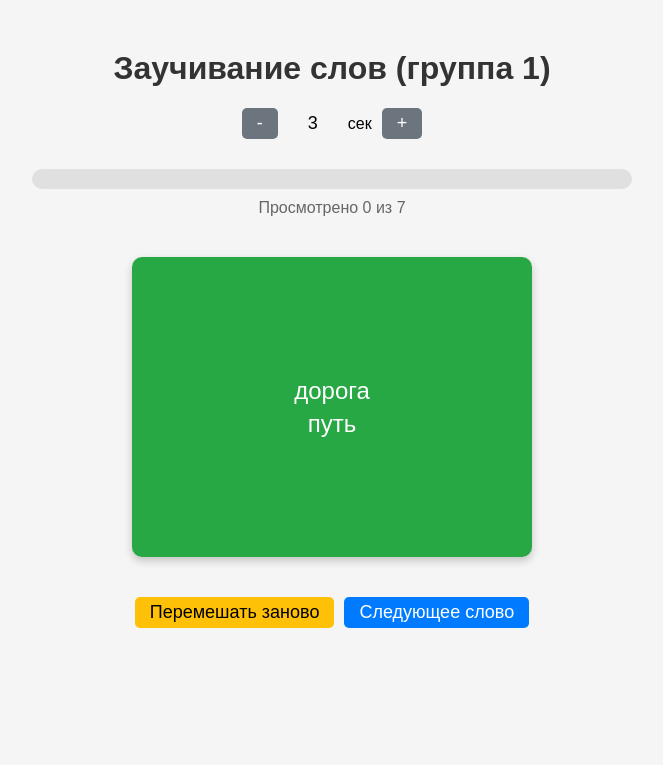
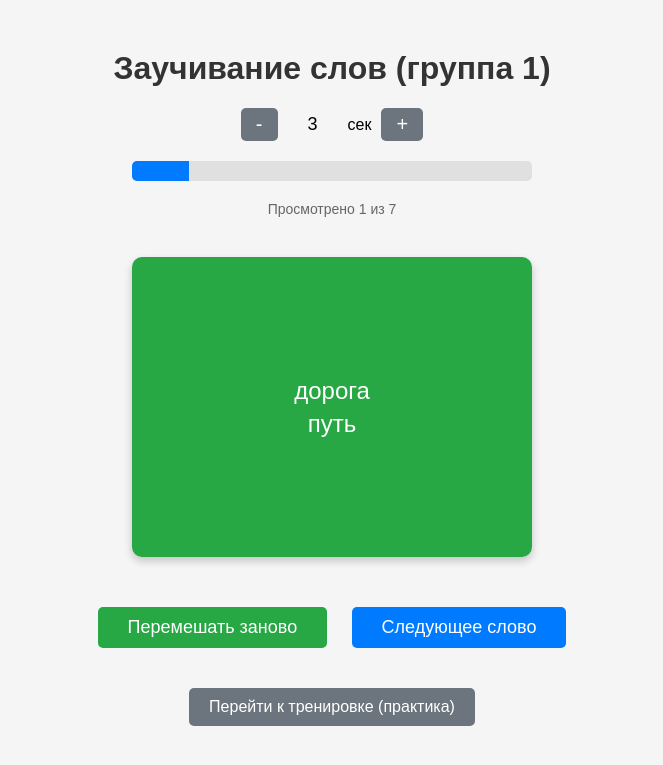
Before and after one commit to AllexxBeresnev/flashcards-var1, a Django app: page /learn/ in a window 1280 px wide. Shown: the top 765 px of the page, without its empty margins (308-971 px from the left). Run offline with Django 5.2, Linux system fonts and the light colour scheme; data comes from the database, SQL or seed files in the repository; both versions use the stored data as it was after the commit.

Commit message:
before voice

```diff
--- a/cards/templates/cards/learn.html
+++ b/cards/templates/cards/learn.html
@@ -3,135 +3,32 @@
 <head>
     <title>Заучивание слов</title>
     <style>
-        body {
-            font-family: Arial, sans-serif;
-            max-width: 600px;
-            margin: 50px auto;
-            text-align: center;
-            background-color: #f5f5f5;
-        }
-        h1 {
-            color: #333;
-        }
-        .interval-control, .progress-section, .action-buttons {
-            margin: 20px auto;
-            display: flex;
-            align-items: center;
-            justify-content: center;
-            gap: 10px;
-        }
-        .interval-btn, .shuffle-btn, .next-btn {
-            padding: 5px 15px;
-            font-size: 18px;
-            border: none;
-            border-radius: 5px;
-            cursor: pointer;
-            color: white;
-        }
-        .interval-btn {
-            background-color: #6c757d;
-        }
-        .interval-btn:hover {
-            background-color: #5a6268;
-        }
-        .shuffle-btn {
-            background-color: #ffc107;
-            color: black;
-        }
-        .shuffle-btn:hover {
-            background-color: #e0a800;
-        }
-        .next-btn {
-            background-color: #007bff;
-        }
-        .next-btn:hover {
-            background-color: #0056b3;
-        }
-        .interval-value {
-            font-size: 18px;
-            min-width: 50px;
-            text-align: center;
-        }
-        .progress-bar {
-            width: 100%;
-            height: 20px;
-            background-color: #e0e0e0;
-            border-radius: 10px;
-            overflow: hidden;
-            margin: 10px 0;
-        }
-        .progress-fill {
-            height: 100%;
-            background-color: #28a745;
-            transition: width 0.3s;
-        }
-        .progress-text {
-            font-size: 16px;
-            color: #666;
-        }
-        .flashcard-container {
-            perspective: 1000px;
-            margin: 40px auto;
-            width: 400px;
-            height: 300px;
-        }
-        .flashcard {
-            width: 100%;
-            height: 100%;
-            position: relative;
-            transition: transform 0.6s;
-            transform-style: preserve-3d;
-            cursor: pointer;
-        }
-        .flashcard.flipped {
-            transform: rotateY(180deg);
-        }
-        .front, .back {
-            position: absolute;
-            width: 100%;
-            height: 100%;
-            backface-visibility: hidden;
-            border-radius: 10px;
-            box-shadow: 0 4px 8px rgba(0,0,0,0.2);
-            display: flex;
-            flex-direction: column;
-            justify-content: center;
-            align-items: center;
-            padding: 20px;
-            box-sizing: border-box;
-            background-color: white;
-        }
-        .front {
-            background-color: #007bff;
-            color: white;
-        }
-        .back {
-            background-color: #28a745;
-            color: white;
-            transform: rotateY(180deg);
-        }
-        .word {
-            font-size: 48px;
-            font-weight: bold;
-        }
-        .translation {
-            font-size: 36px;
-            margin: 10px 0;
-        }
-        .translations-list {
-            font-size: 24px;
-            list-style: none;
-            padding: 0;
-        }
-        .translations-list li {
-            margin: 5px 0;
-        }
-        .image {
-            max-width: 100%;
-            max-height: 150px;
-            margin-top: 10px;
-            border-radius: 5px;
-        }
+        /* стили остаются без изменений (см. предыдущий ответ) */
+        body { font-family: Arial, sans-serif; max-width: 600px; margin: 50px auto; text-align: center; background-color: #f5f5f5; }
+        h1 { color: #333; }
+        .interval-control { margin: 20px auto; display: flex; align-items: center; justify-content: center; gap: 10px; }
+        .interval-btn { padding: 5px 15px; font-size: 20px; background-color: #6c757d; color: white; border: none; border-radius: 5px; cursor: pointer; }
+        .interval-btn:hover { background-color: #5a6268; }
+        .interval-value { font-size: 18px; min-width: 50px; text-align: center; }
+        .progress-container { width: 400px; margin: 20px auto; background-color: #e0e0e0; border-radius: 5px; overflow: hidden; }
+        .progress-bar { height: 20px; background-color: #007bff; width: 0%; transition: width 0.3s; }
+        .progress-text { margin-top: 5px; font-size: 14px; color: #666; }
+        .flashcard-container { perspective: 1000px; margin: 40px auto; width: 400px; height: 300px; }
+        .flashcard { width: 100%; height: 100%; position: relative; transition: transform 0.6s; transform-style: preserve-3d; cursor: pointer; }
+        .flashcard.flipped { transform: rotateY(180deg); }
+        .front, .back { position: absolute; width: 100%; height: 100%; backface-visibility: hidden; border-radius: 10px; box-shadow: 0 4px 8px rgba(0,0,0,0.2); display: flex; flex-direction: column; justify-content: center; align-items: center; padding: 20px; box-sizing: border-box; background-color: white; }
+        .front { background-color: #007bff; color: white; }
+        .back { background-color: #28a745; color: white; transform: rotateY(180deg); }
+        .word { font-size: 48px; font-weight: bold; }
+        .translation { font-size: 36px; margin: 10px 0; }
+        .translations-list { font-size: 24px; list-style: none; padding: 0; }
+        .translations-list li { margin: 5px 0; }
+        .image { max-width: 100%; max-height: 150px; margin-top: 10px; border-radius: 5px; }
+        .next-btn { margin: 10px; padding: 10px 30px; font-size: 18px; background-color: #007bff; color: white; border: none; border-radius: 5px; cursor: pointer; }
+        .next-btn:hover { background-color: #0056b3; }
+        .shuffle-btn { margin: 10px; padding: 10px 30px; font-size: 18px; background-color: #28a745; color: white; border: none; border-radius: 5px; cursor: pointer; }
+        .shuffle-btn:hover { background-color: #218838; }
+        .message { font-size: 18px; color: #666; margin: 20px; }
     </style>
     <script src="https://code.jquery.com/jquery-3.6.0.min.js"></script>
 </head>
@@ -145,13 +42,11 @@
         <button class="interval-btn" id="incrementInterval">+</button>
     </div>
 
-    <div class="progress-section">
-        <div style="width: 100%;">
-            <div class="progress-bar">
-                <div class="progress-fill" id="progressFill" style="width: 0%;"></div>
-            </div>
-            <div class="progress-text" id="progressText">Просмотрено 0 из 0</div>
+    <div id="progressBlock">
+        <div class="progress-container">
+            <div class="progress-bar" id="progressBar"></div>
         </div>
+        <div class="progress-text" id="progressText"></div>
     </div>
 
     <div class="flashcard-container">
@@ -166,23 +61,24 @@
         </div>
     </div>
 
-    <div class="action-buttons">
+    <div>
         <button class="shuffle-btn" id="shuffleBtn">Перемешать заново</button>
         <button class="next-btn" id="nextBtn">Следующее слово</button>
     </div>
 
+
+    <!-- Новая ссылка -->
+    <div style="margin-top: 30px;">
+        <a href="{% url 'practice' %}" style="display: inline-block; padding: 10px 20px; background-color: #6c757d; color: white; text-decoration: none; border-radius: 5px;">Перейти к тренировке (практика)</a>
+    </div>
+
     <script>
-        const STORAGE_KEY = 'flashcards_learn_progress';
-
+        let cardIds = [];
+        let currentIndex = 0;
         let currentCard = null;
         let flipTimer = null;
         let currentInterval = 3;
-
-        // Структура прогресса: { cardIds: [...], currentIndex: 0 }
-        let progress = {
-            cardIds: [],
-            currentIndex: 0
-        };
+        let cycleCompleted = false;  // новый флаг
 
         const flashcard = document.getElementById('flashcard');
         const wordEl = document.getElementById('word');
@@ -193,101 +89,109 @@
         const incrementBtn = document.getElementById('incrementInterval');
         const nextBtn = document.getElementById('nextBtn');
         const shuffleBtn = document.getElementById('shuffleBtn');
-        const progressFill = document.getElementById('progressFill');
+        const progressBar = document.getElementById('progressBar');
         const progressText = document.getElementById('progressText');
 
         // Загружаем сохранённый прогресс из localStorage
         function loadProgress() {
-            const saved = localStorage.getItem(STORAGE_KEY);
+            const saved = localStorage.getItem('learnProgress');
             if (saved) {
                 try {
-                    const parsed = JSON.parse(saved);
-                    if (parsed.cardIds && Array.isArray(parsed.cardIds) && parsed.currentIndex !== undefined) {
-                        progress = parsed;
-                        return true;
-                    }
+                    return JSON.parse(saved);
                 } catch (e) {
-                    console.warn('Не удалось загрузить сохранённый прогресс', e);
+                    return null;
                 }
             }
-            return false;
+            return null;
         }
 
-        // Сохраняем прогресс в localStorage
+        // Сохраняем прогресс
         function saveProgress() {
-            localStorage.setItem(STORAGE_KEY, JSON.stringify(progress));
+            const progress = {
+                cardIds: cardIds,
+                currentIndex: currentIndex,
+                cycleCompleted: cycleCompleted
+            };
+            localStorage.setItem('learnProgress', JSON.stringify(progress));
         }
 
-        // Очищаем прогресс (при перемешивании)
-        function resetProgress(newCardIds) {
-            progress.cardIds = newCardIds;
-            progress.currentIndex = 0;
-            saveProgress();
+        // Сравнение массивов
+        function arraysEqual(a, b) {
+            if (a.length !== b.length) return false;
+            for (let i = 0; i < a.length; i++) {
+                if (a[i] !== b[i]) return false;
+            }
+            return true;
         }
 
-        // Обновляем прогресс после показа карточки (увеличиваем индекс, если он не последний)
-        // Возвращает true, если карточка была показана и индекс увеличился
-        function advanceProgress() {
-            if (progress.currentIndex < progress.cardIds.length - 1) {
-                progress.currentIndex++;
-                saveProgress();
-                return true;
+        // Обновление прогресс-бара
+        function updateProgressBar() {
+            const total = cardIds.length;
+            if (total === 0) {
+                progressBar.style.width = '0%';
+                progressText.textContent = 'Нет карточек';
+                return;
             }
-            // Если дошли до конца, остаёмся на последней, но не увеличиваем дальше
-            return false;
+            let completedCount;
+            if (cycleCompleted) {
+                completedCount = total; // все пройдены
+            } else {
+                completedCount = currentIndex; // количество уже просмотренных (не включая текущую?)
+                // Примечание: currentIndex указывает на текущую показываемую карточку.
+                // Если мы хотим показывать "просмотрено N из M", где N - количество уже показанных,
+                // то при currentIndex = 0 (первая ещё не показана) правильно показывать 0 из M.
+                // Но в нашей логике после загрузки карточки мы её считаем показанной?
+                // Обычно прогресс считают после того, как карточка была показана.
+                // Мы будем считать, что currentIndex - это индекс текущей карточки (0..total-1),
+                // а количество просмотренных = currentIndex (если currentIndex = 0, ещё ни одной не показано).
+                // Однако при загрузке первой карточки мы хотим показывать "Просмотрено 1 из M"?
+                // Это зависит от предпочтений. Я предлагаю считать, что когда карточка загружена, она уже считается просмотренной.
+                // Тогда количество просмотренных = currentIndex + 1 (если не завершено).
+                if (!cycleCompleted && currentIndex < total) {
+                    completedCount = currentIndex + 1;
+                } else if (!cycleCompleted && currentIndex >= total) {
+                    completedCount = total; // на всякий случай
+                } else {
+                    completedCount = total;
+                }
+            }
+            const percent = (completedCount / total) * 100;
+            progressBar.style.width = percent + '%';
+            progressText.textContent = `Просмотрено ${completedCount} из ${total}${cycleCompleted ? ' (завершено)' : ''}`;
         }
 
-        // Обновляем отображение прогресс-бара
-        function updateProgressBar() {
-            const total = progress.cardIds.length;
-            const current = progress.currentIndex;
-            const percent = total > 0 ? (current / total) * 100 : 0;
-            progressFill.style.width = percent + '%';
-            progressText.textContent = `Просмотрено ${current} из ${total}`;
-        }
-
-        // Загружаем список ID карточек с сервера и инициализируем прогресс
-        function fetchCardIds() {
-            $.ajax({
-                url: '{% url "get_group1_cards" %}',
-                method: 'GET',
-                success: function(data) {
-                    if (!data.card_ids || data.card_ids.length === 0) {
-                        wordEl.textContent = 'В группе 1 нет карточек';
-                        return;
-                    }
-                    const newIds = data.card_ids;
-
-                    // Если нет сохранённого прогресса или сохранённый список не совпадает по длине, используем новый
-                    if (!loadProgress() || progress.cardIds.length !== newIds.length) {
-                        resetProgress(newIds);
-                    }
-
-                    // Проверяем, что текущий индекс не выходит за пределы
-                    if (progress.currentIndex >= progress.cardIds.length) {
-                        progress.currentIndex = progress.cardIds.length - 1;
-                        saveProgress();
-                    }
-
-                    updateProgressBar();
-                    loadCardById(progress.cardIds[progress.currentIndex]);
-                },
-                error: function() {
-                    wordEl.textContent = 'Ошибка загрузки списка карточек';
-                }
-            });
-        }
-
-        // Загружаем карточку по её ID
-        function loadCardById(cardId) {
-            if (!cardId) return;
-
+        // Загрузка следующей карточки
+        function loadNextCard() {
             if (flipTimer) {
                 clearTimeout(flipTimer);
                 flipTimer = null;
             }
             flashcard.classList.remove('flipped');
 
+            // Проверяем, завершён ли цикл
+            if (cycleCompleted) {
+                wordEl.textContent = 'Все карточки изучены!';
+                translationDisplay.innerHTML = '';
+                imageEl.style.display = 'none';
+                updateProgressBar();
+                return;
+            }
+
+            if (cardIds.length === 0) {
+                wordEl.textContent = 'Нет карточек в группе 1';
+                updateProgressBar();
+                return;
+            }
+
+            // Если дошли до конца, устанавливаем cycleCompleted = true
+            if (currentIndex >= cardIds.length) {
+                cycleCompleted = true;
+                saveProgress();
+                loadNextCard(); // рекурсивный вызов для отображения сообщения
+                return;
+            }
+
+            const cardId = cardIds[currentIndex];
             $.ajax({
                 url: '{% url "next_learn_card" %}',
                 method: 'GET',
@@ -321,9 +225,13 @@
                     }
                     translationDisplay.innerHTML = translationsHtml;
 
+                    // Запускаем таймер переворота
                     flipTimer = setTimeout(function() {
                         flashcard.classList.add('flipped');
                     }, currentInterval * 1000);
+
+                    updateProgressBar();
+                    saveProgress();
                 },
                 error: function() {
                     wordEl.textContent = 'Ошибка загрузки карточки';
@@ -331,23 +239,40 @@
             });
         }
 
-        // Переход к следующей карточке
-        function goToNextCard() {
-            if (progress.cardIds.length === 0) return;
-
-            // Если не последняя карточка, увеличиваем индекс
-            if (progress.currentIndex < progress.cardIds.length - 1) {
-                advanceProgress();
-            } else {
-                // Если последняя, остаёмся на ней, но можно по желанию вернуться к началу
-                // В данном случае остаёмся на последней
-                // Но для удобства можно зациклить, если нужно:
-                // progress.currentIndex = 0;
-                // saveProgress();
-            }
-
-            updateProgressBar();
-            loadCardById(progress.cardIds[progress.currentIndex]);
+        // Загрузка списка ID карточек из группы 1
+        function fetchCardIds() {
+            $.ajax({
+                url: '{% url "get_group1_cards" %}',
+                method: 'GET',
+                success: function(data) {
+                    if (data.error) {
+                        cardIds = [];
+                        wordEl.textContent = data.error;
+                        updateProgressBar();
+                        return;
+                    }
+                    cardIds = data.card_ids;
+                    // Восстанавливаем прогресс
+                    const saved = loadProgress();
+                    if (saved && saved.cardIds && saved.currentIndex !== undefined && saved.cycleCompleted !== undefined) {
+                        if (arraysEqual(saved.cardIds, cardIds)) {
+                            currentIndex = saved.currentIndex;
+                            cycleCompleted = saved.cycleCompleted;
+                        } else {
+                            // карточки изменились – начинаем заново
+                            currentIndex = 0;
+                            cycleCompleted = false;
+                        }
+                    } else {
+                        currentIndex = 0;
+                        cycleCompleted = false;
+                    }
+                    loadNextCard();
+                },
+                error: function() {
+                    wordEl.textContent = 'Ошибка загрузки списка карточек';
+                }
+            });
         }
 
         // Обработчики интервала
@@ -365,32 +290,52 @@
             }
         });
 
-        // Следующая карточка
+        // Следующее слово
         nextBtn.addEventListener('click', function() {
-            goToNextCard();
+            if (cycleCompleted) {
+                // Если цикл завершён, следующее слово не загружаем, предлагаем перемешать
+                alert('Цикл завершён. Нажмите "Перемешать заново", чтобы начать новый круг.');
+                return;
+            }
+            if (cardIds.length === 0) return;
+            // Переход к следующему индексу
+            if (currentIndex < cardIds.length - 1) {
+                currentIndex++;
+            } else {
+                // Достигнут конец
+                currentIndex = cardIds.length; // специальное значение для обозначения конца
+                cycleCompleted = true;
+                saveProgress();
+                loadNextCard(); // показать сообщение о завершении
+                return;
+            }
+            loadNextCard();
         });
 
         // Перемешать заново
         shuffleBtn.addEventListener('click', function() {
+            // Запрашиваем новый список
             $.ajax({
                 url: '{% url "get_group1_cards" %}',
                 method: 'GET',
                 success: function(data) {
-                    if (!data.card_ids || data.card_ids.length === 0) {
-                        wordEl.textContent = 'В группе 1 нет карточек';
+                    if (data.error) {
+                        alert(data.error);
                         return;
                     }
-                    resetProgress(data.card_ids);
-                    updateProgressBar();
-                    loadCardById(progress.cardIds[progress.currentIndex]);
+                    cardIds = data.card_ids;
+                    currentIndex = 0;
+                    cycleCompleted = false;
+                    saveProgress();
+                    loadNextCard();
                 },
                 error: function() {
-                    wordEl.textContent = 'Ошибка перемешивания';
+                    alert('Ошибка при перемешивании');
                 }
             });
         });
 
-        // Инициализация
+        // Старт
         fetchCardIds();
     </script>
 </body>
```
Also changed, not shown: db.sqlite3.
